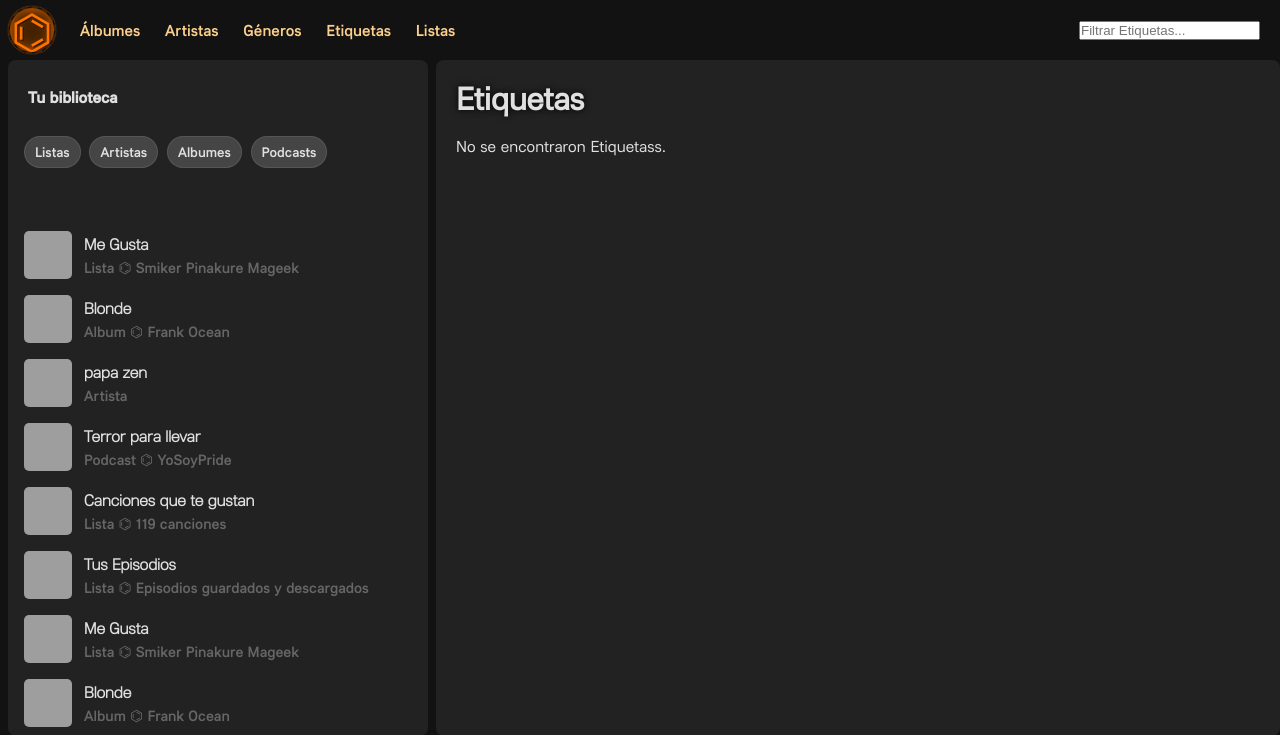
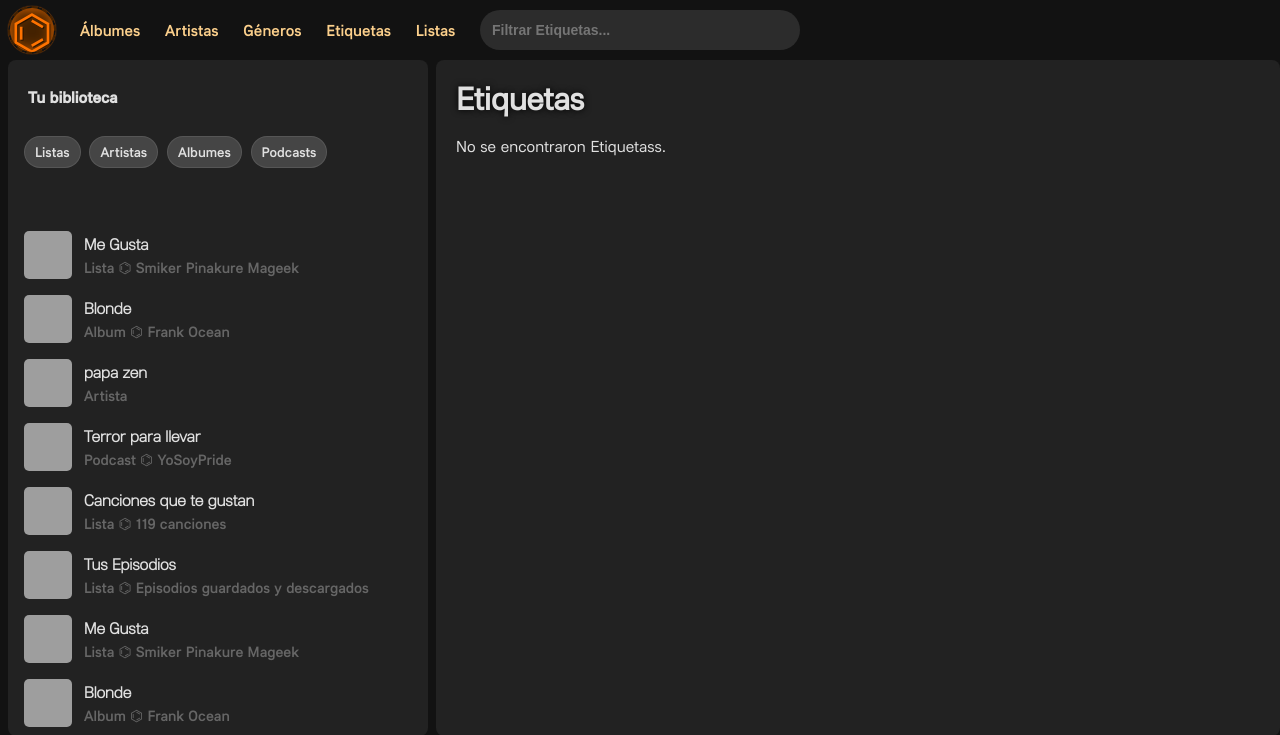
Before and after one commit to pinakure/melodify, a Django app: page /tags/ in a window 1280 px wide. Shown: the top 735 px of the page. Run offline with Django 5.2, Linux system fonts and the light colour scheme; data that the repository does not hold is empty; grey boxes are pictures that could not be loaded.

Commit message:
GenericList and CircularList templates

```diff
--- a/backend/static/css/base.css
+++ b/backend/static/css/base.css
@@ -284,7 +284,7 @@ a:hover {
 }
 
 /* Cuadro de búsqueda (cuando hay)*/
-#searchInput {
+.searchInput {
     width: 25%;
     left: 37.5%;
     top: calc( calc( var(--nav-height) - var(--nav-height) / 1.5 ) / 2);
--- a/backend/templates/main/circular-list.html
+++ b/backend/templates/main/circular-list.html
@@ -62,13 +62,14 @@
             height: 200px;
             border-radius: 100px;
             /* border: 2px solid #fcfcfc; */
+            background: var(--bg-sidebar);
             background-size: cover;
         }
     </style>
 {% endblock %}
 
 {% block search %}
-    <input type="text" id="search{{ type }}-Input" placeholder="Filtrar {{title}}..." onkeyup="filter{{ type }}()">
+    <input type="text" id="search{{ type }}-Input" class="searchInput" placeholder="Filtrar {{title}}..." onkeyup="filter{{ type }}()">
 {% endblock %}
 
 {% block content-title %}{{title}}{% endblock %}
@@ -81,6 +82,7 @@
                 <a href="{% url url_detail pk=item.pk %}">
                     <div class="circular-{{type}}-item" {% if item.picture.name %}style="background-image: url('{{ item.picture.url }}')">{% endif %}></div>
                     <h3>{{ item.name }}</h3>
+                    <h6>{{ item.name }}</h6>
                 </a>
             </div>
         {% empty %}
--- a/backend/templates/main/generic-list.html
+++ b/backend/templates/main/generic-list.html
@@ -59,7 +59,7 @@
 {% endblock %}
 
 {% block search %}
-    <input type="text" id="search{{ type }}-Input" placeholder="Filtrar {{title}}..." onkeyup="filter{{ type }}()">
+    <input type="text" id="search{{ type }}-Input" class="searchInput" placeholder="Filtrar {{title}}..." onkeyup="filter{{ type }}()">
 {% endblock %}
 
 {% block content-title %}{{title}}{% endblock %}
```
